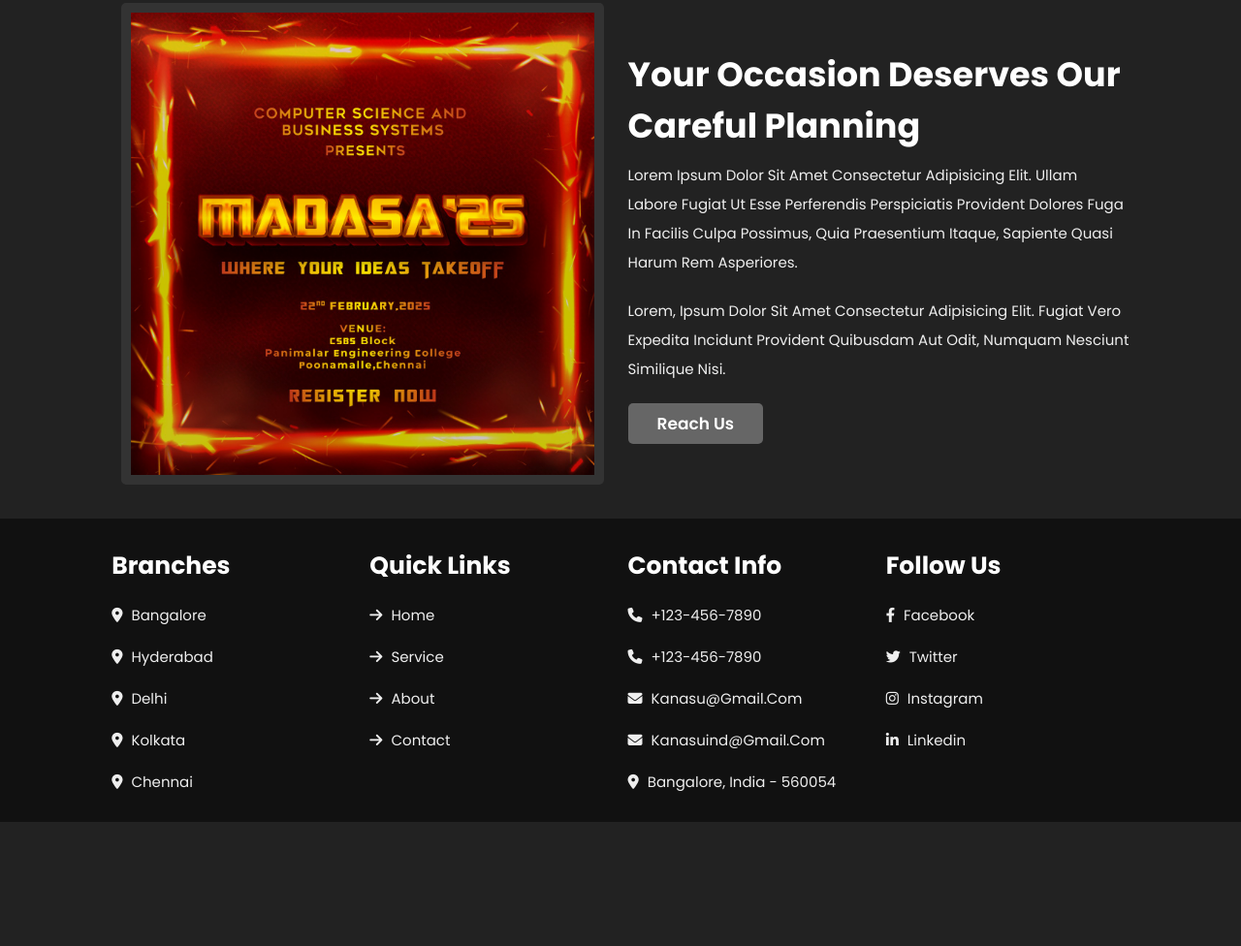
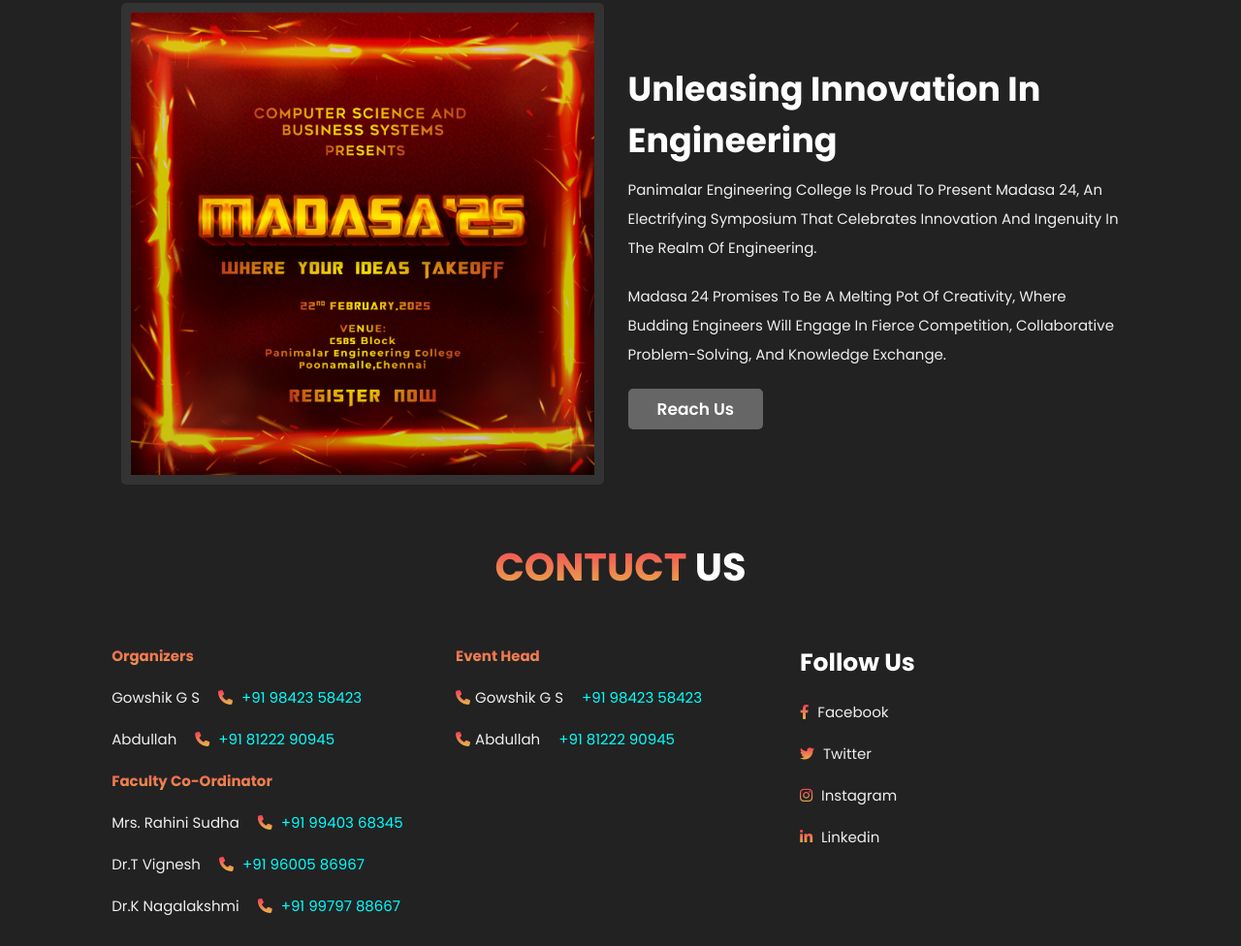
Before and after one commit to bavanagaranR/madasa25, a plain HTML site: page index.html in a window 1280 px wide. Shown: the part 1595-2571 px from the top of the page at 97% size. Before the commit the page ends 2443 px from the top, so only its background shows below. Drawn offline with nearby package versions, Linux system fonts and the light colour scheme.

Commit message:
Add files via upload

```diff
--- a/app.js
+++ b/app.js
@@ -1,4 +1,4 @@
-/* Created by Tivotal */
+
 
 let menu = document.querySelector("#menu-bars");
 let navbar = document.querySelector(".navbar");
--- a/index.html
+++ b/index.html
@@ -129,17 +129,13 @@
       </div>
 
       <div class="content">
-        <h3>your occasion deserves our careful planning</h3>
+        <h3>Unleasing innovation in engineering</h3>
         <p>
-          Lorem ipsum dolor sit amet consectetur adipisicing elit. Ullam
-          labore fugiat ut esse perferendis perspiciatis provident dolores
-          fuga in facilis culpa possimus, quia praesentium itaque, sapiente
-          quasi harum rem asperiores.
+          Panimalar Engineering College is proud to present Madasa 24, an electrifying symposium that celebrates innovation and ingenuity in the realm of engineering.
+
         </p>
         <p>
-          Lorem, ipsum dolor sit amet consectetur adipisicing elit. Fugiat
-          vero expedita incidunt provident quibusdam aut odit, numquam
-          nesciunt similique nisi.
+          Madasa 24 promises to be a melting pot of creativity, where budding engineers will engage in fierce competition, collaborative problem-solving, and knowledge exchange.
         </p>
         <a href="#" class="btn">reach us</a>
       </div>
@@ -150,36 +146,43 @@
 
 
   <!-- footer section starts  -->
-  <section class="footer">
+  <section class="footer" id="contact">
+    <h1 class="heading"><span>contuct</span> us</h1>
+
     <div class="box-container">
-      <div class="box">
-        <h3>branches</h3>
-        <a href="#"> <i class="fas fa-map-marker-alt"></i> bangalore </a>
-        <a href="#"> <i class="fas fa-map-marker-alt"></i> hyderabad </a>
-        <a href="#"> <i class="fas fa-map-marker-alt"></i> delhi </a>
-        <a href="#"> <i class="fas fa-map-marker-alt"></i> kolkata </a>
-        <a href="#"> <i class="fas fa-map-marker-alt"></i> chennai </a>
-      </div>
+
+
+
 
       <div class="box">
-        <h3>quick links</h3>
-        <a href="#"> <i class="fas fa-arrow-right"></i> home </a>
-        <a href="#"> <i class="fas fa-arrow-right"></i> service </a>
-        <a href="#"> <i class="fas fa-arrow-right"></i> about </a>
 
-        <a href="#"> <i class="fas fa-arrow-right"></i> contact </a>
+       <h4>Organizers
+      </h4> <a href="#"> Gowshik G S  <i class="fas fa-phone" style="margin-left: 1.5rem;"></i>
+        <span style="color: aqua;"> +91 98423 58423</span>
+        </a>
+        <a href="#">Abdullah  <i class="fas fa-phone" style="margin-left: 1.5rem;"></i>
+          <span style="color: aqua;"> +91 81222 90945</span>  </a>
+          <h4>Faculty Co-ordinator </h4>
+            <a href="#">Mrs. Rahini Sudha <i class="fas fa-phone" style="margin-left: 1.5rem;"></i>
+              <span style="color: aqua;"> +91 99403 68345</span>  </a>
+
+          <a href="#">Dr.T Vignesh <i class="fas fa-phone"style="margin-left: 1.5rem;"></i>
+            <span style="color: aqua;">+91 96005 86967</span>
+            </a>
+            <a href="#">Dr.K Nagalakshmi <i class="fas fa-phone"style="margin-left: 1.5rem;"></i>
+              <span style="color: aqua;">+91 99797 88667</span>
+              </a>
+
       </div>
+      <div class="box">
 
-      <div class="box">
-        <h3>contact info</h3>
-        <a href="#"> <i class="fas fa-phone"></i> +123-456-7890 </a>
-        <a href="#"> <i class="fas fa-phone"></i> +123-456-7890 </a>
-        <a href="#"> <i class="fas fa-envelope"></i> kanasu@gmail.com </a>
-        <a href="#"> <i class="fas fa-envelope"></i> kanasuind@gmail.com </a>
-        <a href="#">
-          <i class="fas fa-map-marker-alt"></i> bangalore, india - 560054
+       <h4>Event Head
+      </h4> <a href="#"> <i class="fas fa-phone"></i>Gowshik G S
+        <span style="color: aqua;padding-left: 1.5rem;"> +91 98423 58423</span>
         </a>
-      </div>
+        <a href="#"> <i class="fas fa-phone"></i>Abdullah
+          <span style="color: aqua; padding-left: 1.5rem;"> +91 81222 90945</span>  </a>
+          </div>
 
       <div class="box">
         <h3>follow us</h3>
@@ -188,6 +191,20 @@
         <a href="#"> <i class="fab fa-instagram"></i> instagram </a>
         <a href="#"> <i class="fab fa-linkedin-in"></i> linkedin </a>
       </div>
+
+
+
+
+
+      <!-- <div class="box">
+        <h3>quick links</h3>
+        <a href="#"> <i class="fas fa-arrow-right"></i> home </a>
+        <a href="#"> <i class="fas fa-arrow-right"></i> service </a>
+        <a href="#"> <i class="fas fa-arrow-right"></i> about </a>
+
+
+      </div> -->
+
     </div>
 
 
--- a/styles.css
+++ b/styles.css
@@ -221,11 +221,20 @@ section {
 }
 
 
+@media  screen  and (max-width: 500) {
+  .footer{
+    display: flex;
+    justify-content: center;
+  }
 .footer {
   background: #111;
+
 }
 
+
+}
 .footer .box-container {
+  margin-top: 2rem;
   display: grid;
   grid-template-columns: repeat(auto-fit, minmax(25rem, 1fr));
   gap: 1.5rem;
@@ -236,6 +245,14 @@ section {
   padding: 1rem 0;
   color: #fff;
 }
+.footer .box-container .box h4 {
+  font-size: 1.5rem;
+  padding: 1rem 0;
+  color: transparent;
+  background-image: var(--theme-color) !important;
+  background-clip: text !important;
+}
+
 
 .footer .box-container .box a {
   display: block;
@@ -246,7 +263,9 @@ section {
 
 .footer .box-container .box a i {
   padding-right: 0.5rem;
-  color: var(--theme-color);
+  color: transparent;
+  background-image: var(--theme-color) !important;
+  background-clip: text !important;
 }
 
 .footer .box-container .box a:hover i {
@@ -265,7 +284,9 @@ section {
 }
 
 .footer .credit span {
-  color: var(--theme-color);
+  color: transparent;
+  background-image: var(--theme-color) !important;
+  background-clip: text !important;
 }
 
 html::-webkit-scrollbar {
@@ -322,7 +343,7 @@ html::-webkit-scrollbar-thumb {
   top: 0;
   /* left: -5.9rem; */
   padding: 1.3rem 1.5rem;
-  background: #333;
+  /* background: #333; */
   cursor: pointer;
 }
 
```
